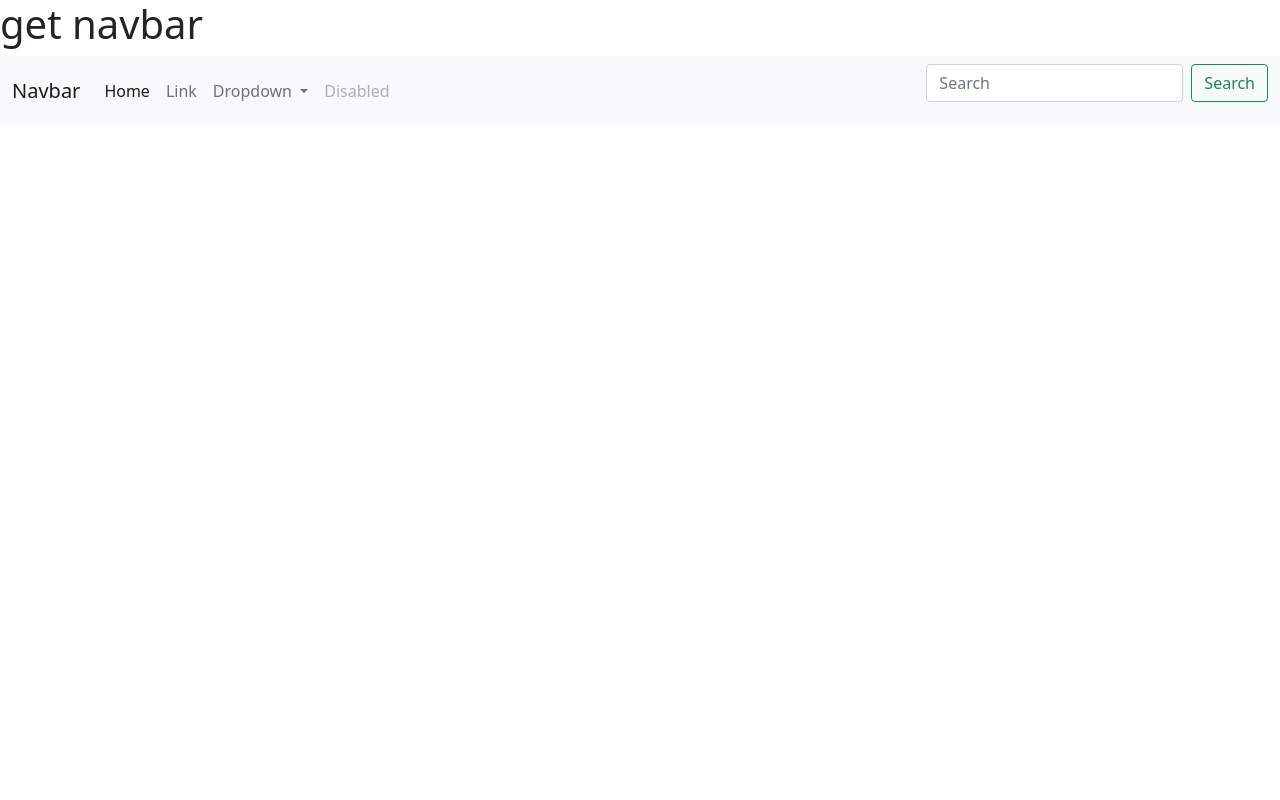
After one commit to dorisep/music_dashboard, a Flask app: template data/templates/navbar.html in a window 1280 px wide. The commit adds this page. Run offline with Flask 2, Linux system fonts and the light colour scheme; the template is opened without the code that fills it, so the values that code supplies are empty.

```diff
--- a/data/app.py
+++ b/data/app.py
@@ -1,7 +1,7 @@
 
 from flask import g, Flask, app, render_template, redirect
 import sqlite3
-import os
+import json
 
 # assign an instance of Flask
 app = Flask(__name__)
@@ -12,27 +12,29 @@ def get_db():
     db = getattr(g, '_music_dashboard', None)
     if db is None:
         db= g._music_dahboard = sqlite3.connect(DATABASE)
-        db.row_factory = sqlite3.Row
+        # db.row_factory = sqlite3.Row
     return db
 # set query with in a flask context for db
 def query_db(query, args=(), one=False):
     with app.app_context():
         cur = get_db().execute(query, args)
         rv = cur.fetchall()
-        cur.close()
-    return (rv[0] if rv else None) if one else rv
+    return json.dumps(rv)
+    #     cur.close()
+    # return (rv[0] if rv else None) if one else rv
 # create teardown for db connection
 @app.teardown_appcontext
 def close_connection (exception):
     db = getattr(g, 'music_dashbaord', None)
     if db is not None:
         db.close()
-# create index route
+# create index route and query db then iterate over data
 @app.route('/')
 def index():
     data = query_db('select * from albums where week_num = 20')
-    for k in data:
-        print(k['album'])
+
+    # for k in data:
+    #     print(k['album'])
     return render_template('index.html', data = data)
 # run app in debug mode for developement
 if __name__ == "__main__":
--- a/data/templates/index.html
+++ b/data/templates/index.html
@@ -10,8 +10,8 @@
 </head>
 <body>
     <h1>get the db</h1>
-
-    <table class = table>
+    <script>var data = '{{data}}';</script>
+    <!-- <table class = table>
         <th>artist</th>
         <th>album</th>
         <th>date</th>
@@ -29,7 +29,7 @@
         </tr>
         {% endfor %}
     </table>
-
+        -->
 
 
 </body>
--- /dev/null
+++ b/data/templates/navbar.html
@@ -0,0 +1,52 @@
+<html lang="en">
+<head>
+    <meta charset="UTF-8">
+    <meta http-equiv="X-UA-Compatible" content="IE=edge">
+    <meta name="viewport" content="width=device-width, initial-scale=1.0">
+    <!-- CSS only -->
+    <!-- CSS only -->
+    <link href="https://cdn.jsdelivr.net/npm/bootstrap@5.1.1/dist/css/bootstrap.min.css" rel="stylesheet" integrity="sha384-F3w7mX95PdgyTmZZMECAngseQB83DfGTowi0iMjiWaeVhAn4FJkqJByhZMI3AhiU" crossorigin="anonymous">
+    <title>dashboard</title>
+</head>
+<body>
+<h1>get navbar</h1>
+
+<nav class="navbar navbar-expand-lg navbar-light bg-light">
+    <div class="container-fluid">
+      <a class="navbar-brand" href="#">Navbar</a>
+      <button class="navbar-toggler" type="button" data-bs-toggle="collapse" data-bs-target="#navbarSupportedContent" aria-controls="navbarSupportedContent" aria-expanded="false" aria-label="Toggle navigation">
+        <span class="navbar-toggler-icon"></span>
+      </button>
+      <div class="collapse navbar-collapse" id="navbarSupportedContent">
+        <ul class="navbar-nav me-auto mb-2 mb-lg-0">
+          <li class="nav-item">
+            <a class="nav-link active" aria-current="page" href="#">Home</a>
+          </li>
+          <li class="nav-item">
+            <a class="nav-link" href="#">Link</a>
+          </li>
+          <li class="nav-item dropdown">
+            <a class="nav-link dropdown-toggle" href="#" id="navbarDropdown" role="button" data-bs-toggle="dropdown" aria-expanded="false">
+              Dropdown
+            </a>
+            <ul class="dropdown-menu" aria-labelledby="navbarDropdown">
+              <li><a class="dropdown-item" href="#">Action</a></li>
+              <li><a class="dropdown-item" href="#">Another action</a></li>
+              <li><hr class="dropdown-divider"></li>
+              <li><a class="dropdown-item" href="#">Something else here</a></li>
+            </ul>
+          </li>
+          <li class="nav-item">
+            <a class="nav-link disabled">Disabled</a>
+          </li>
+        </ul>
+        <form class="d-flex">
+          <input class="form-control me-2" type="search" placeholder="Search" aria-label="Search">
+          <button class="btn btn-outline-success" type="submit">Search</button>
+        </form>
+      </div>
+    </div>
+  </nav>
+
+</body>
+</html>
```
